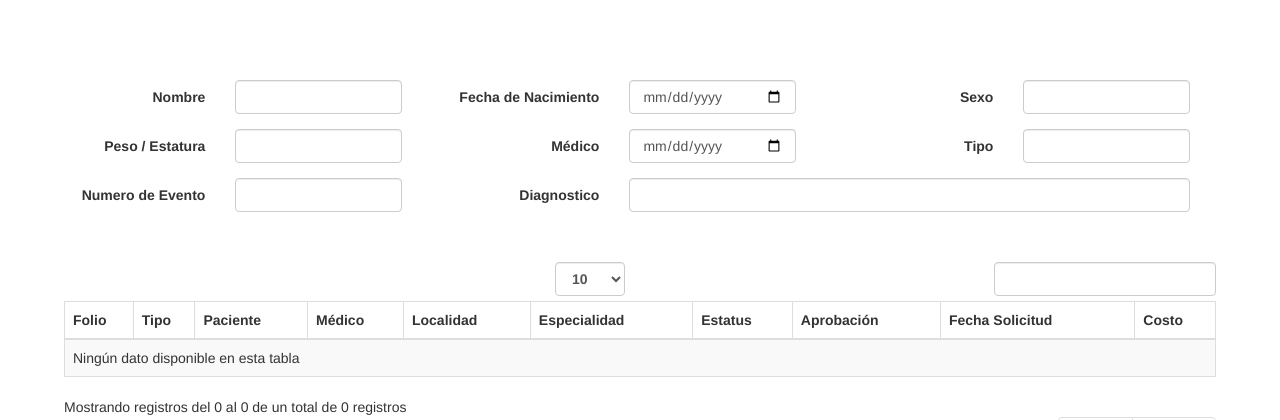
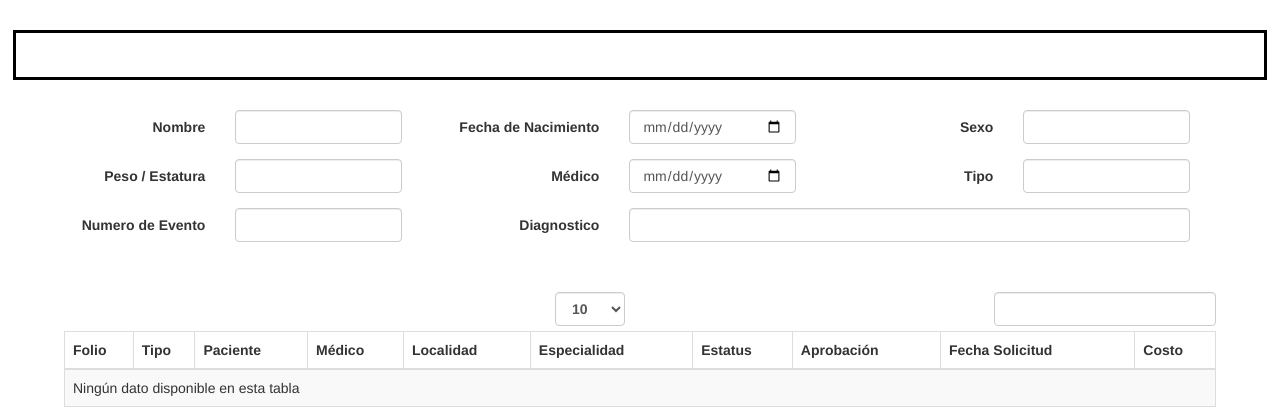
Before and after one commit to falconmutant/eCS_Claims, a Django app: page /detalles/ in a window 1280 px wide. Shown: the part 50-470 px from the top of the page. Run offline with Django 3.2, Linux system fonts and the light colour scheme; some libraries are stand-ins or nearby versions.

Commit message:
initial commit

```diff
--- a/static/css/dashboard.css
+++ b/static/css/dashboard.css
@@ -115,8 +115,11 @@ body {
 }
 
 .bar_menu{
-  width:100%;
+  width:98%;
   height: 50px;
-  border: 2px;
   border-color: black;
+  border-style: solid;
+  border-width: medium;
+  margin-top: 30px;
+  margin-left: 1%;
 }
```
Also changed, not shown: 2 other files.
